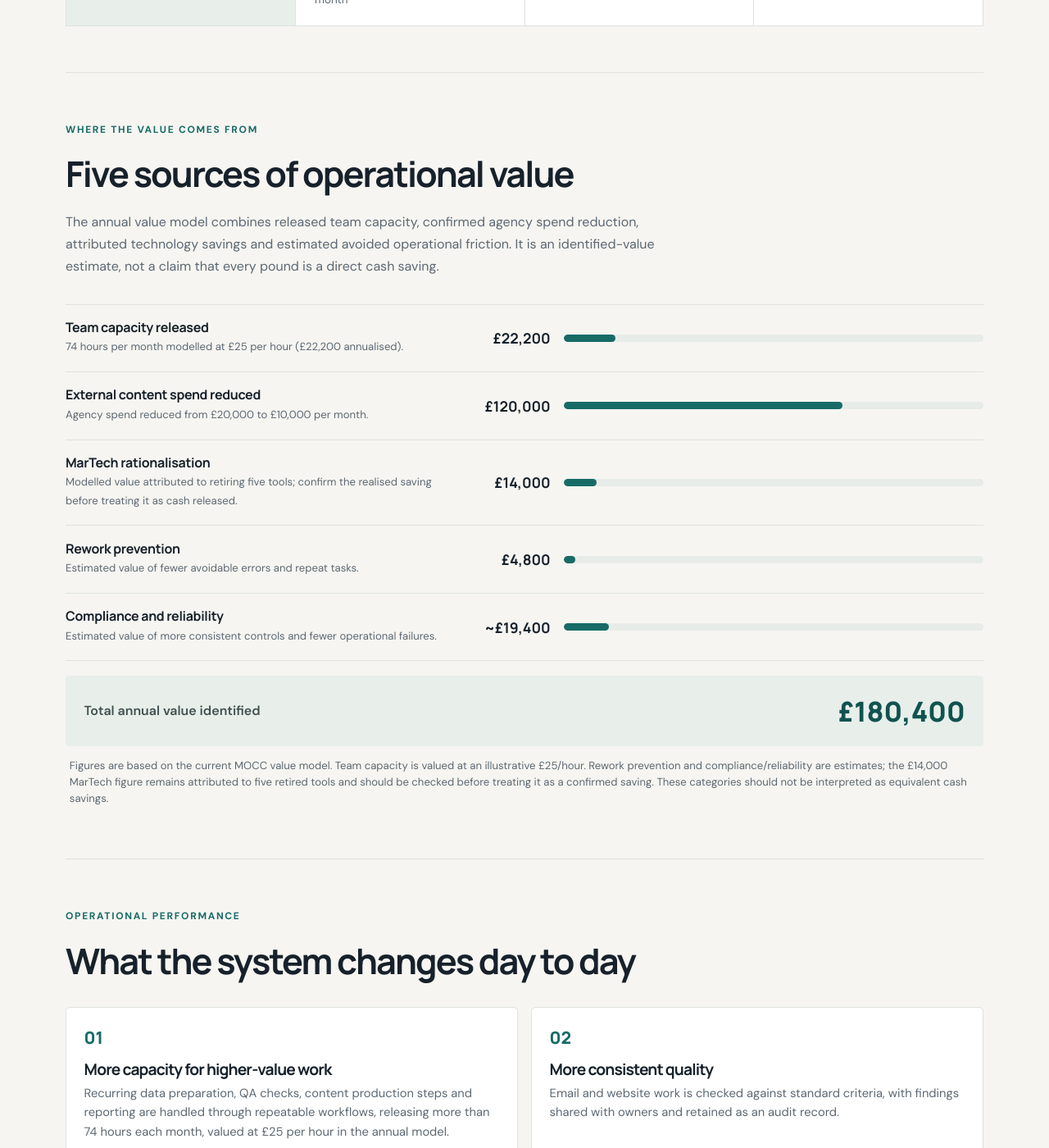
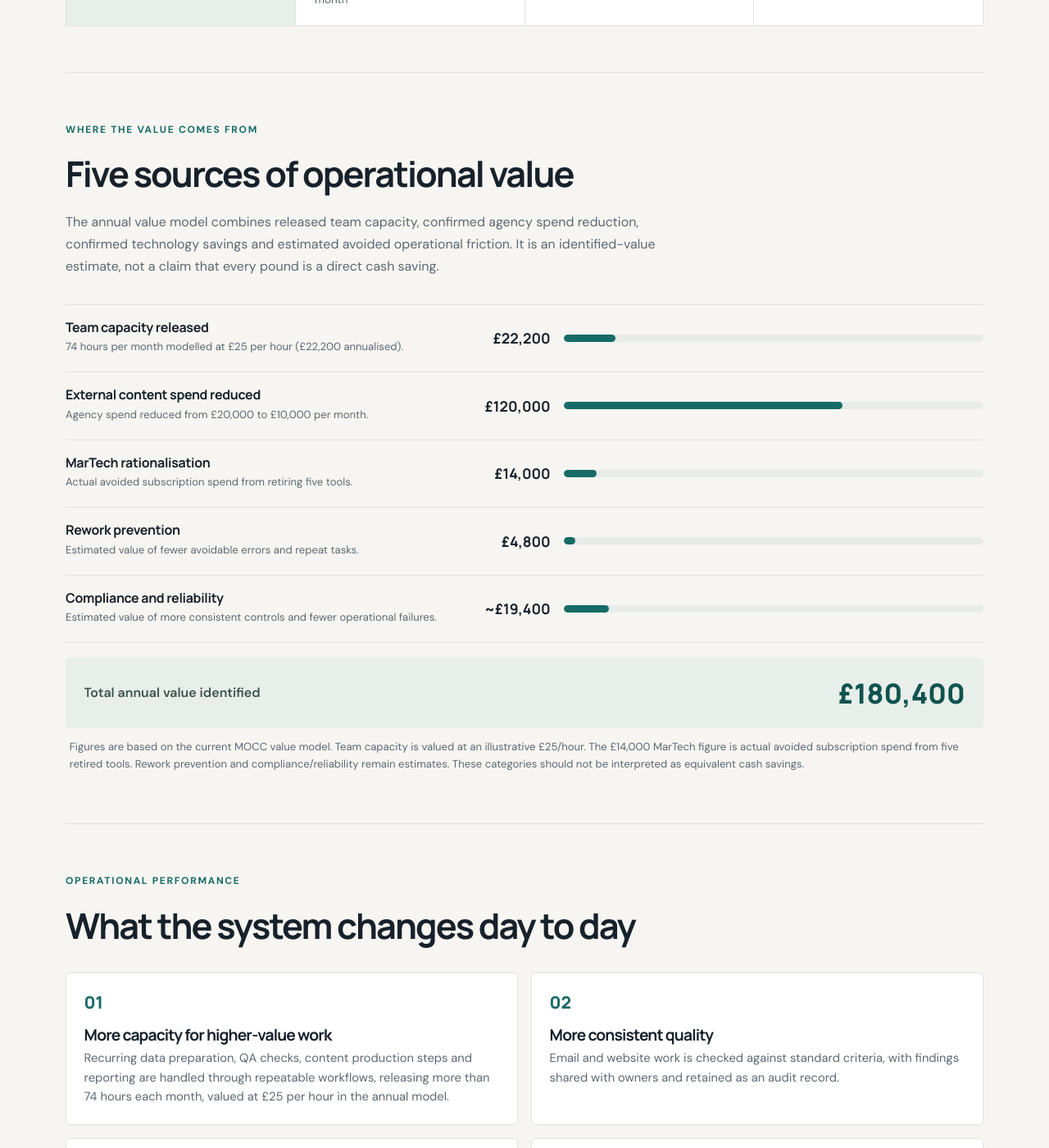
Before and after one commit to georgefwmurray/Marketing-Operations-Control-Centre, a Jekyll site: the page built from Results.md, in a window 1280 px wide and 1400 px high, scrolled down 734 px. Shown: the whole window at 82% size. Built offline with Jekyll 4.4.1, drawn with Linux system fonts in a browser that asks for light colours; our own code applies the rules of GitHub Pages for plain Markdown files.

Commit message:
Confirm MarTech savings as actual avoided subscription spend

```diff
--- a/Results.md
+++ b/Results.md
@@ -21,17 +21,17 @@ description: "Measured impact from the Marketing Operations Control Centre: 11 l
   <div class="section-heading">
     <p class="eyebrow">Where the value comes from</p>
     <h2>Five sources of operational value</h2>
-    <p>The annual value model combines released team capacity, confirmed agency spend reduction, attributed technology savings and estimated avoided operational friction. It is an identified-value estimate, not a claim that every pound is a direct cash saving.</p>
+    <p>The annual value model combines released team capacity, confirmed agency spend reduction, confirmed technology savings and estimated avoided operational friction. It is an identified-value estimate, not a claim that every pound is a direct cash saving.</p>
   </div>
   <div class="impact-list">
     <div class="impact-row"><div class="impact-copy"><h3>Team capacity released</h3><p>74 hours per month modelled at £25 per hour (£22,200 annualised).</p></div><strong>£22,200</strong><div class="impact-track"><span style="width:12.3%"></span></div></div>
     <div class="impact-row"><div class="impact-copy"><h3>External content spend reduced</h3><p>Agency spend reduced from £20,000 to £10,000 per month.</p></div><strong>£120,000</strong><div class="impact-track"><span style="width:66.5%"></span></div></div>
-    <div class="impact-row"><div class="impact-copy"><h3>MarTech rationalisation</h3><p>Modelled value attributed to retiring five tools; confirm the realised saving before treating it as cash released.</p></div><strong>£14,000</strong><div class="impact-track"><span style="width:7.8%"></span></div></div>
+    <div class="impact-row"><div class="impact-copy"><h3>MarTech rationalisation</h3><p>Actual avoided subscription spend from retiring five tools.</p></div><strong>£14,000</strong><div class="impact-track"><span style="width:7.8%"></span></div></div>
     <div class="impact-row"><div class="impact-copy"><h3>Rework prevention</h3><p>Estimated value of fewer avoidable errors and repeat tasks.</p></div><strong>£4,800</strong><div class="impact-track"><span style="width:2.7%"></span></div></div>
     <div class="impact-row"><div class="impact-copy"><h3>Compliance and reliability</h3><p>Estimated value of more consistent controls and fewer operational failures.</p></div><strong>~£19,400</strong><div class="impact-track"><span style="width:10.8%"></span></div></div>
   </div>
   <div class="total-value"><span>Total annual value identified</span><strong>£180,400</strong></div>
-  <p class="small-note">Figures are based on the current MOCC value model. Team capacity is valued at an illustrative £25/hour. Rework prevention and compliance/reliability are estimates; the £14,000 MarTech figure remains attributed to five retired tools and should be checked before treating it as a confirmed saving. These categories should not be interpreted as equivalent cash savings.</p>
+  <p class="small-note">Figures are based on the current MOCC value model. Team capacity is valued at an illustrative £25/hour. The £14,000 MarTech figure is actual avoided subscription spend from five retired tools. Rework prevention and compliance/reliability remain estimates. These categories should not be interpreted as equivalent cash savings.</p>
 </section>
 
 <section class="content-section">
```
